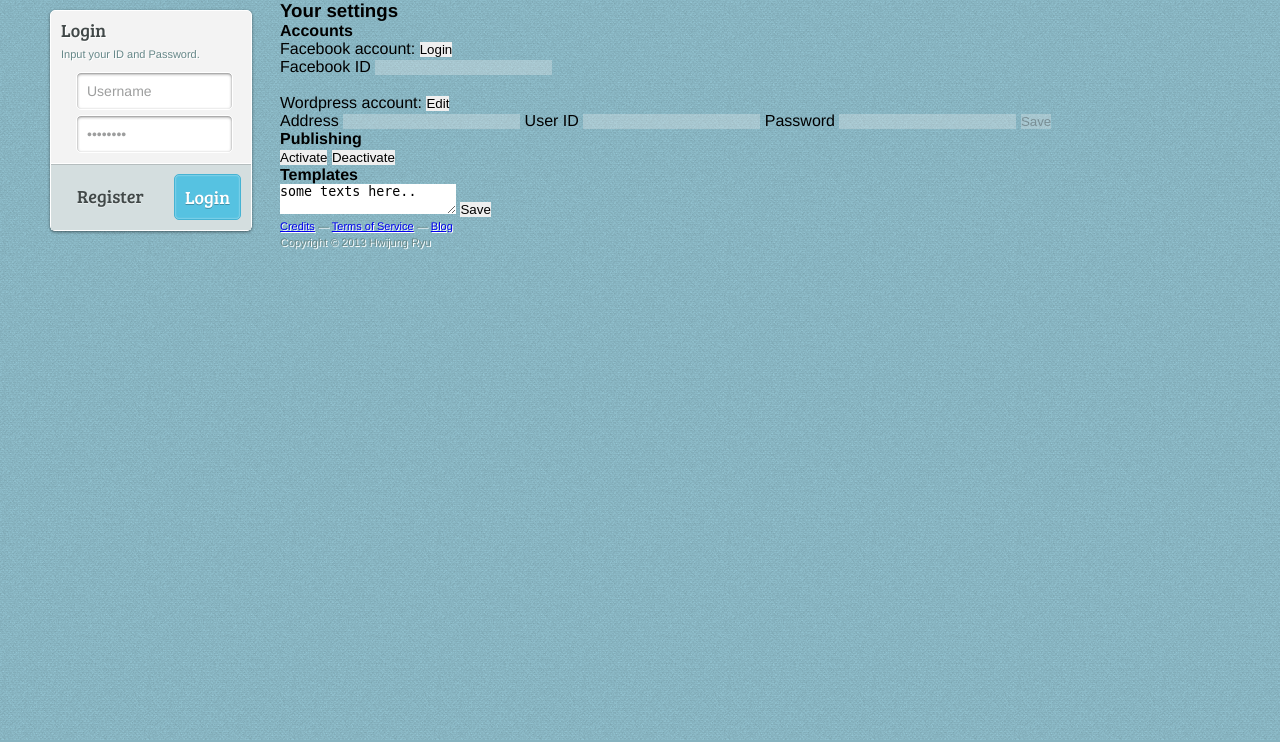
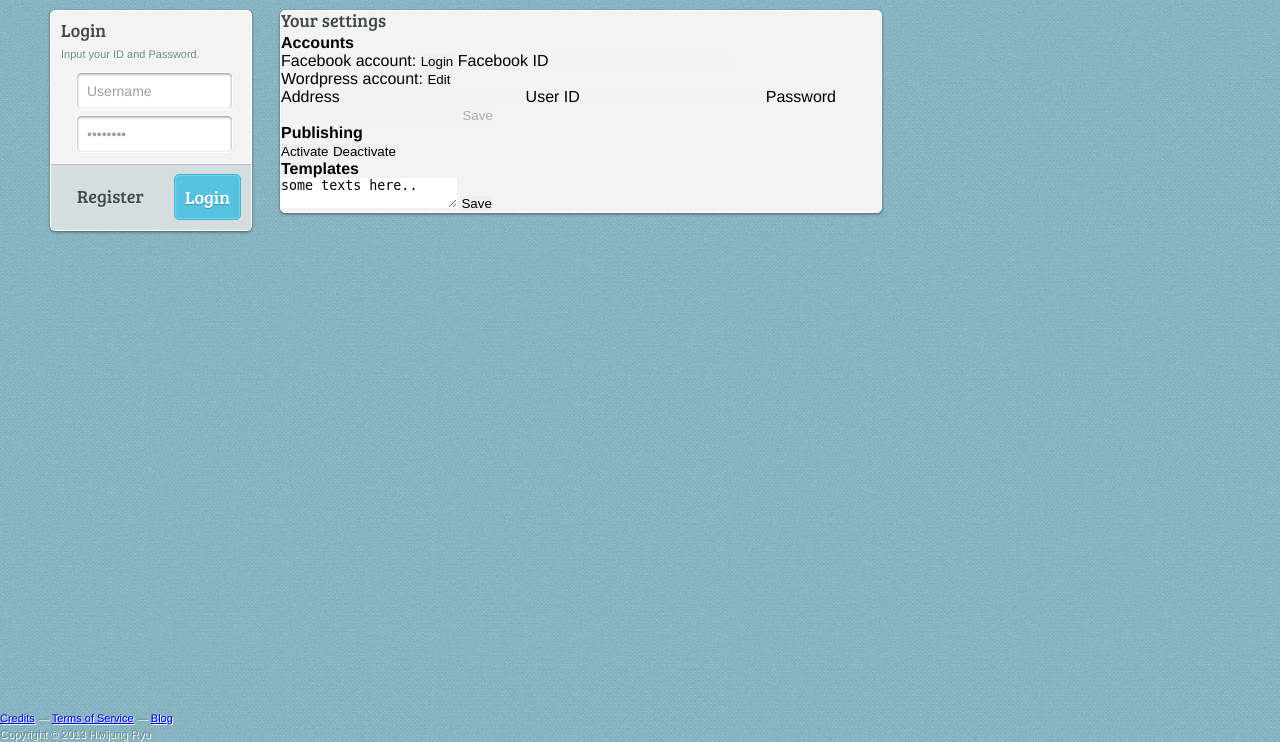
Before and after one commit to hwijung/f2b, a PHP site: page / in a window 1280 px wide. Shown: the part 60-802 px from the top of the page. Run offline with PHP 8.4, Linux system fonts and the light colour scheme; some libraries are stand-ins or nearby versions.

Commit message:
settings div updated

```diff
--- a/web-server/css/style.css
+++ b/web-server/css/style.css
@@ -29,6 +29,10 @@ body {
 #id_sidebar {
 	float:left;
 	width: 280px;
+}
+
+#id_settings {
+	margin-left: 280px;
 }
 
 /* Logo - Header */
@@ -311,11 +315,55 @@ LOGIN and SIGNIN FORM FOOTER
 	bottom: -1px;
 }
 
+
+/*******************
+SETINGS DIV
+*******************/
+.cs_settings {
+	width: 600px;
+	margin: 10px 10px 10px 50px;
+	position: relative;
+	z-index:5;
+
+	background: #f3f3f3;
+	border: 1px solid #fff;
+	border-radius: 5px;
+
+	box-shadow: 0 1px 3px rgba(0,0,0,0.5);
+	-moz-box-shadow: 0 1px 3px rgba(0,0,0,0.5);
+	-webkit-box-shadow: 0 1px 3px rgba(0,0,0,0.5);
+}
+
+.cs_settings_accounts {
+
+}
+
+.cs_settings_publishing {
+
+}
+
+.cs_settings_templates {
+
+}
+
+.cs_settings h1 {
+	font-family: 'Bree Serif', serif;
+	font-weight: 300;
+	font-size: 18px;
+	line-height:18px;
+	color: #414848;
+	text-shadow: 1px 1px 0 rgba(256,256,256,1.0);
+	margin-bottom: 5px;
+}
+
 /*******************
 FOOTER
 *******************/
 footer {
-	float:none;
+	position: absolute;
+	bottom: 0;
+	width: 100%;
+	height: 30px;
 }
 
 footer p {
--- a/web-server/index.html
+++ b/web-server/index.html
@@ -206,17 +206,18 @@
 		</div>
 
 		<!-- Edit settings -->
-		<h3>Your settings</h3>
-		<div>
+		<div id="id_settings" class="cs_settings">
+			<h1>Your settings</h1>
+
+			<div id="id_settings_accounts" class="cs_settings_accounts">
 				<h4> Accounts </h4>
+
+				<form id="id_form_accounts" accept-charset="utf-8">
 					<label>Facebook account:</label>
 					<button id="id_button_login_fb_account">Login</button>
-			<form id="id_form_fb_account" accept-charset="utf-8">
 					<label>Facebook ID</label>
 					<input type="text" id="id_text_fb_name" name="nm_text_fb_name" required disabled>
 				</form>
-
-			<br/>
 
 				<label>Wordpress account:</label>
 				<button id="id_button_edit_wp_account">Edit</button>
@@ -232,16 +233,17 @@
 				</form>
 			</div>
 
-		<div>
+			<div id="id_settings_publishing" class="cs_settings_publishing">
 				<h4> Publishing </h4>
 				<button id="id_button_activate">Activate</button>
 				<button id="id_button_deactivate">Deactivate</button>
 			</div>
 
-		<div>
+			<div id="id_settings_templates" class="cs_settings_templates">
 				<h4> Templates </h4>
 				<textarea>some texts here..</textarea>
 				<button id="id_button_save_template">Save</button>
+			</div>
 		</div>
 
 		<footer>
```
Lines whose indentation alone changed are shown as unchanged.
